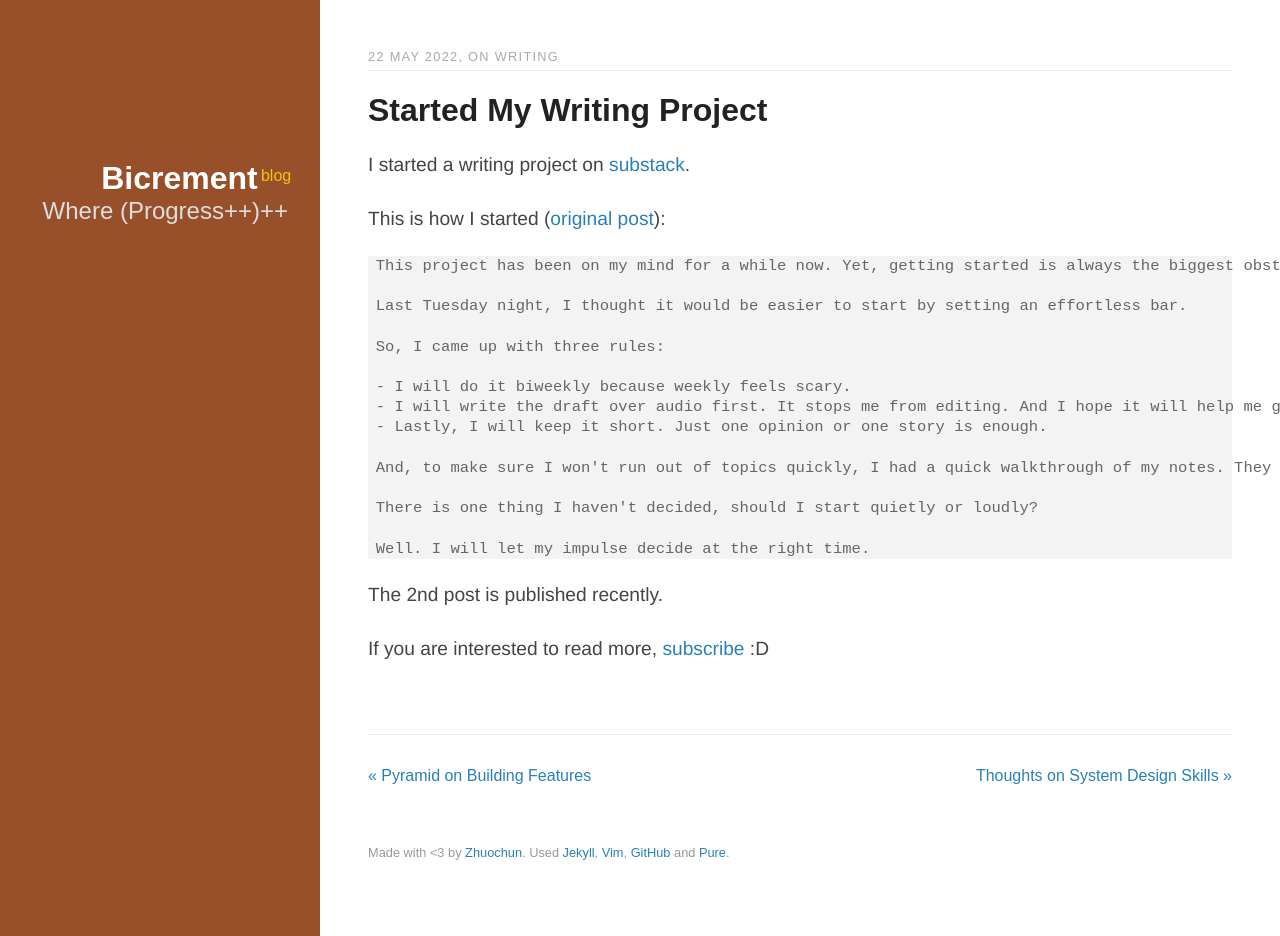
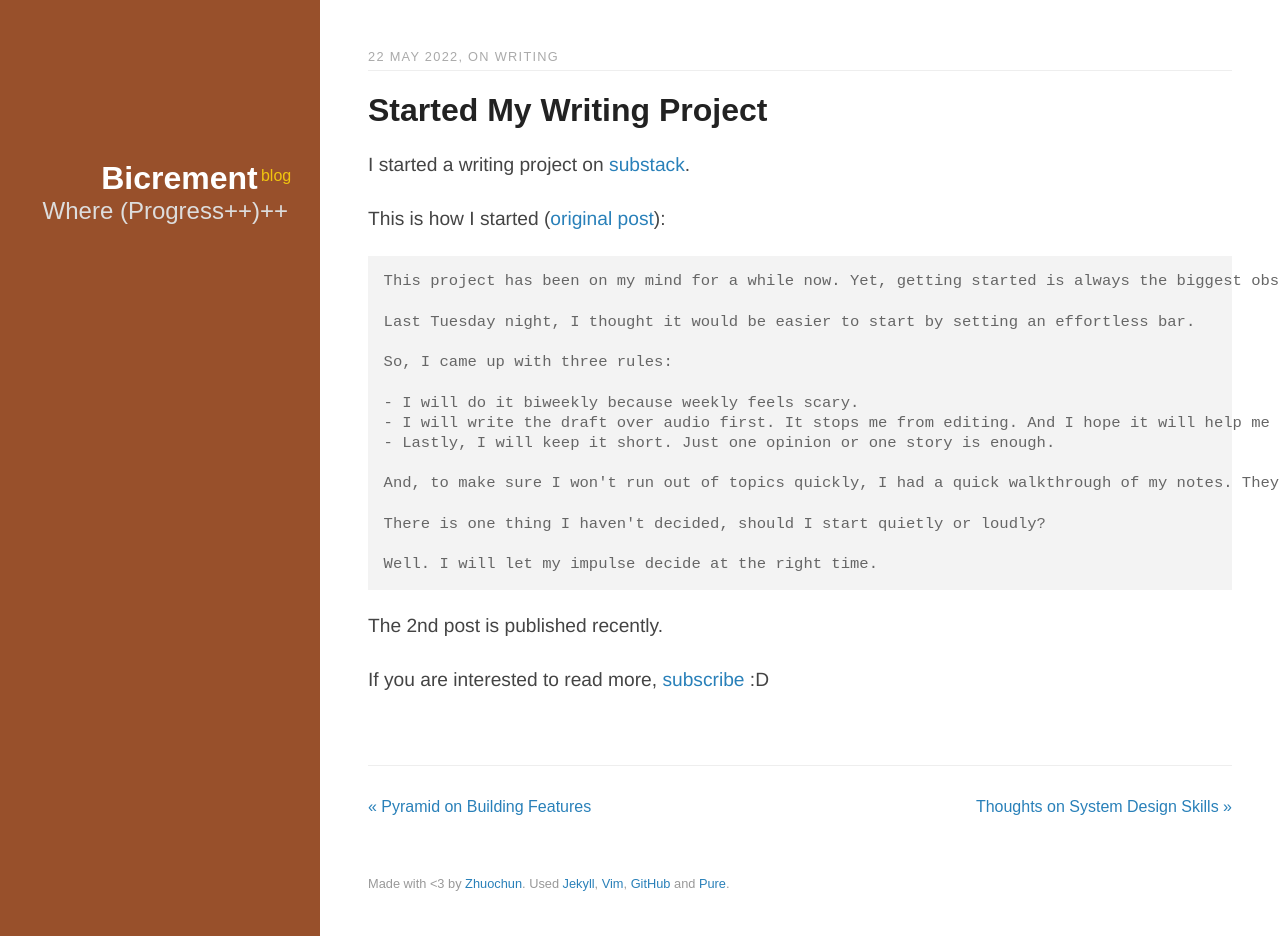
Before and after one commit to zhuochun/zhuochun.github.io, a Jekyll site: the page built from _posts/2022/2022-05-22-substack-newsletter.markdown, in a window 1280 px wide and 936 px high. Built offline with Jekyll 4.4.1, drawn with Linux system fonts in a browser that asks for light colours; nearby versions of some CDN libraries.

Commit message:
Update main.css

```diff
--- a/css/main.css
+++ b/css/main.css
@@ -370,9 +370,7 @@ blockquote {
 }
 
 pre {
-    padding-left: 0.5em;
-    white-space: pre;
-    word-wrap: normal;
+    padding: 1em;
 }
 
 pre code {
```
